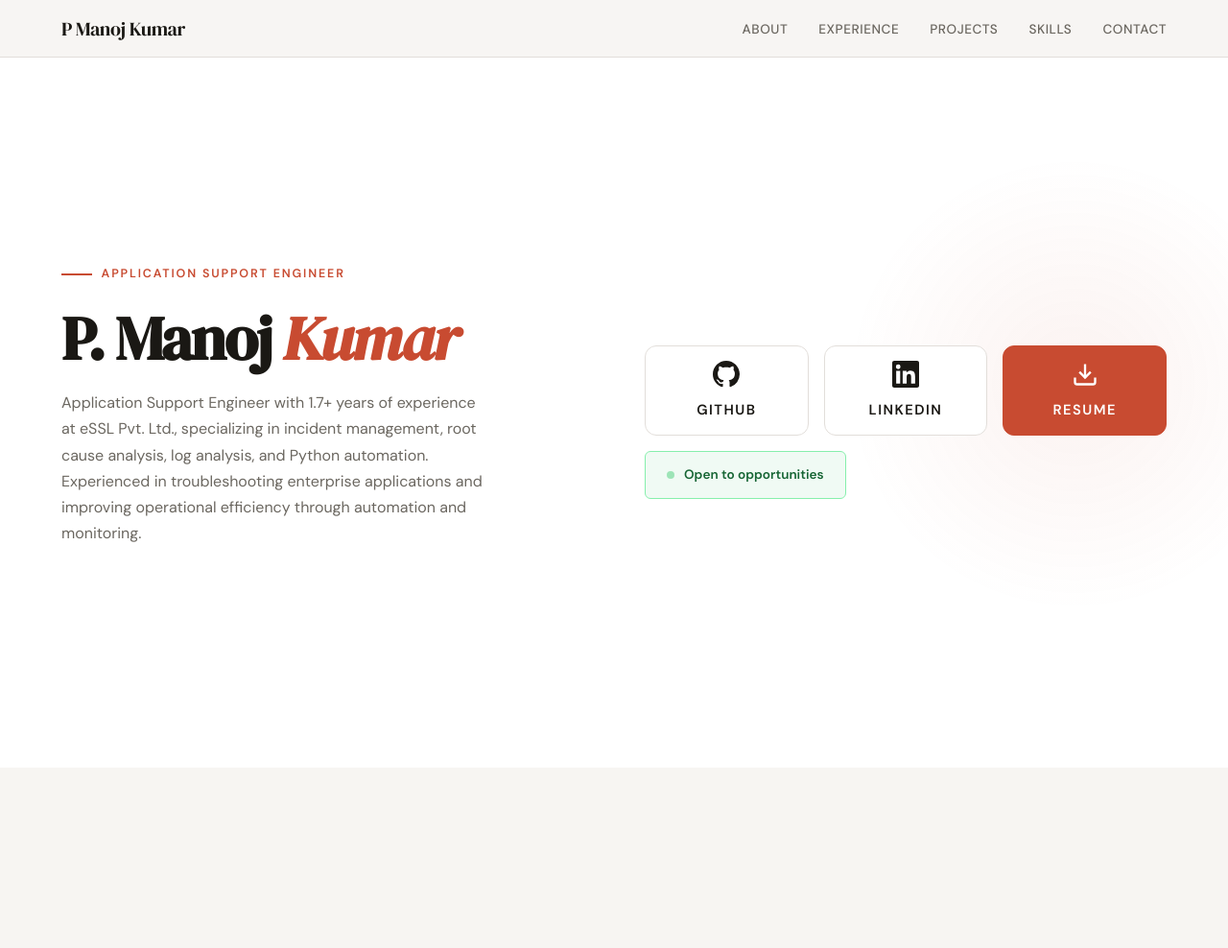
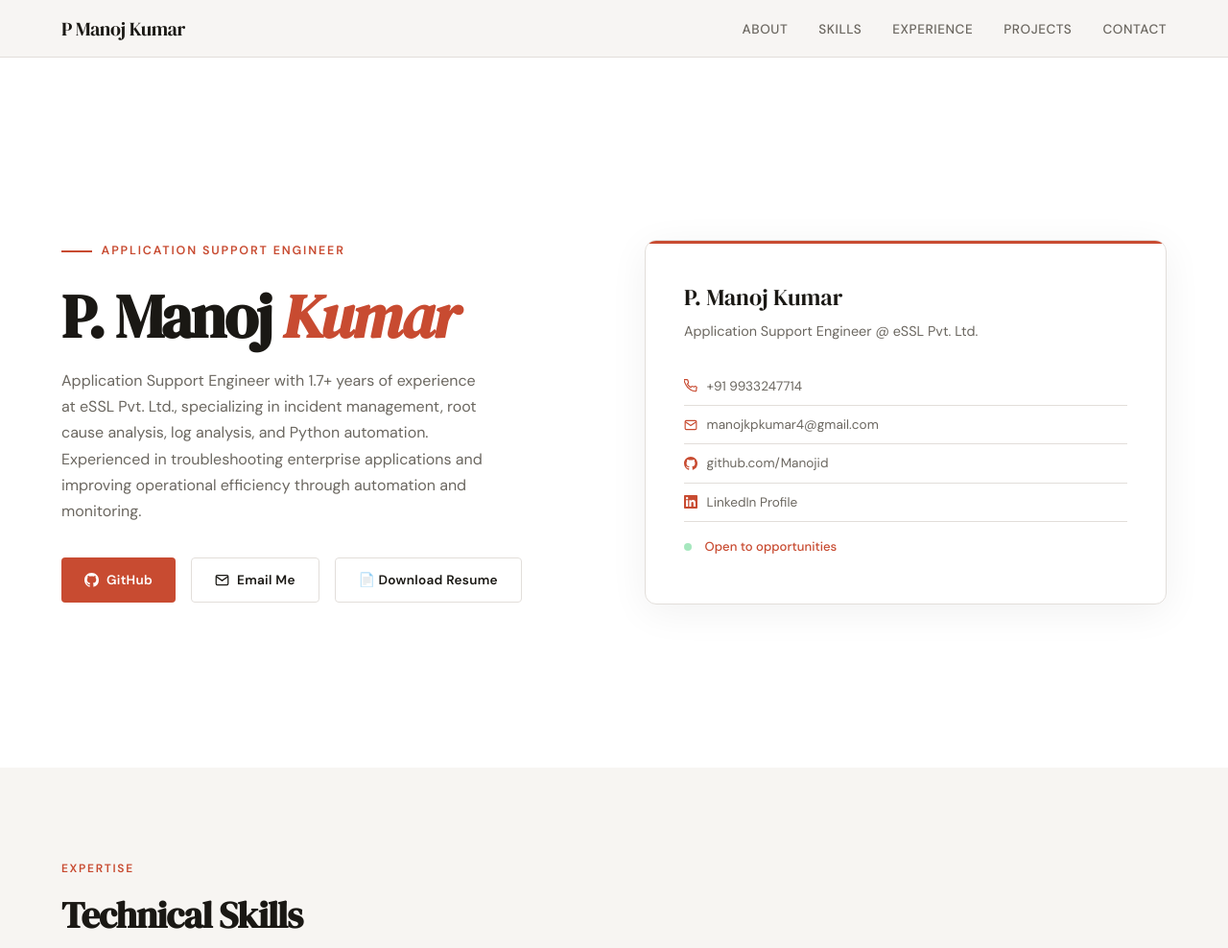
Before and after one commit to Manojid/Manojid.github.io, a plain HTML site: page index.html in a window 1280 px wide. Shown: the top 988 px of the page at 96% size. Drawn offline with Linux system fonts and the light colour scheme.

Commit message:
Refactor hero section and update buttons
Removed unused CSS styles and redundant HTML elements from the hero section. Updated the hero actions and added new buttons for GitHub and Email.

```diff
--- a/index.html
+++ b/index.html
@@ -88,95 +88,6 @@
     margin-bottom: 2.2rem;
   }
   .hero-actions { display: flex; gap: 1rem; flex-wrap: wrap; }
-
-  .hero-right {
-    display: flex;
-    flex-direction: column;
-    align-items: flex-start;
-    justify-content: center;
-    gap: 1.1rem;
-    animation: fadeUp 0.8s 0.3s ease both;
-  }
-  .hero { position: relative; overflow: hidden; }
-  .hero::before {
-    content: '';
-    position: absolute;
-    width: 480px; height: 480px;
-    border-radius: 50%;
-    background: radial-gradient(circle, rgba(200,75,49,0.07) 0%, transparent 70%);
-    right: -80px; top: 50%;
-    transform: translateY(-50%);
-    animation: breathe 5s ease-in-out infinite;
-    pointer-events: none;
-  }
-  @keyframes breathe { 0%,100%{ transform:translateY(-50%) scale(1); } 50%{ transform:translateY(-50%) scale(1.15); } }
-  .icon-grid {
-    display: grid;
-    grid-template-columns: repeat(3, 1fr);
-    gap: 1rem;
-    width: 100%;
-  }
-  .icon-card {
-    display: flex;
-    flex-direction: column;
-    align-items: center;
-    justify-content: center;
-    gap: 0.75rem;
-    padding: 2.2rem 1rem;
-    border-radius: 12px;
-    border: 1.5px solid var(--border);
-    background: var(--surface);
-    color: var(--ink);
-    text-decoration: none;
-    font-size: 0.72rem;
-    font-weight: 700;
-    letter-spacing: 0.1em;
-    text-transform: uppercase;
-    transition: color 0.25s ease, border-color 0.25s ease, transform 0.3s cubic-bezier(0.34,1.56,0.64,1), box-shadow 0.25s ease;
-    opacity: 0;
-    animation: popIn 0.55s ease forwards;
-    position: relative;
-    overflow: hidden;
-  }
-  .icon-card::before {
-    content: '';
-    position: absolute;
-    inset: 0;
-    background: var(--accent);
-    transform: scaleY(0);
-    transform-origin: bottom;
-    transition: transform 0.3s cubic-bezier(0.76,0,0.24,1);
-    z-index: 0;
-    border-radius: inherit;
-  }
-  .icon-card:hover::before { transform: scaleY(1); }
-  .icon-card:hover { color: #fff; border-color: var(--accent); transform: translateY(-5px); box-shadow: 0 16px 32px rgba(200,75,49,0.18); }
-  .icon-card svg, .icon-card span { position: relative; z-index: 1; }
-  .icon-card:nth-child(1) { animation-delay: 0.38s; }
-  .icon-card:nth-child(2) { animation-delay: 0.52s; }
-  .icon-card:nth-child(3) { animation-delay: 0.66s; }
-  .icon-card--accent { background: var(--accent); border-color: var(--accent); color: #fff; }
-  .icon-card--accent::before { background: #9a3522; }
-  .icon-card--accent:hover { box-shadow: 0 16px 32px rgba(200,75,49,0.35); }
-  @keyframes popIn {
-    0%   { opacity: 0; transform: scale(0.82) translateY(12px); }
-    65%  { opacity: 1; transform: scale(1.05) translateY(-3px); }
-    100% { opacity: 1; transform: scale(1) translateY(0); }
-  }
-  .open-badge {
-    display: inline-flex; align-items: center; gap: 0.55rem;
-    background: #f0faf4; border: 1.5px solid #86efac;
-    color: #166534; border-radius: 20px;
-    padding: 0.5rem 1.1rem; font-size: 0.82rem; font-weight: 600;
-    opacity: 0; animation: fadeUp 0.5s 0.85s ease forwards;
-    width: fit-content;
-    transition: box-shadow 0.2s;
-  }
-  .open-badge:hover { box-shadow: 0 4px 14px rgba(34,197,94,0.2); }
-  .open-dot {
-    width: 7px; height: 7px; border-radius: 50%; background: #22c55e;
-    animation: pulse 2s infinite; flex-shrink: 0;
-  }
   .btn {
     display: inline-flex; align-items: center; gap: 0.5rem;
     padding: 0.7rem 1.5rem; border-radius: 4px;
@@ -301,45 +212,6 @@
 
   footer { text-align: center; padding: 2.5rem 5%; font-size: 0.8rem; color: var(--ink-muted); border-top: 1px solid var(--border); background: var(--surface); }
 
-  .hero-right {
-    display: flex;
-    flex-direction: column;
-    justify-content: center;
-    gap: 1rem;
-    animation: fadeUp 0.8s 0.2s ease both;
-  }
-  .hero-btn {
-    width: 100%;
-    justify-content: flex-start;
-    padding: 0.9rem 1.6rem;
-    font-size: 0.92rem;
-    opacity: 0;
-    transform: translateX(30px);
-    animation: slideIn 0.5s ease forwards;
-  }
-  .hero-btn:nth-child(1) { animation-delay: 0.5s; }
-  .hero-btn:nth-child(2) { animation-delay: 0.7s; }
-  .hero-btn:nth-child(3) { animation-delay: 0.9s; }
-  .open-badge {
-    display: flex;
-    align-items: center;
-    gap: 0.6rem;
-    background: #f0faf4;
-    border: 1.5px solid #86efac;
-    color: #166534;
-    border-radius: 6px;
-    padding: 0.8rem 1.4rem;
-    font-size: 0.85rem;
-    font-weight: 600;
-    opacity: 0;
-    animation: slideIn 0.5s 1.1s ease forwards;
-  }
-  .open-dot {
-    width: 8px; height: 8px; border-radius: 50%;
-    background: #22c55e; flex-shrink: 0;
-    animation: pulse 2s infinite;
-  }
-  @keyframes slideIn { to { opacity: 1; transform: translateX(0); } }
   @keyframes fadeUp { from { opacity: 0; transform: translateY(24px); } to { opacity: 1; transform: translateY(0); } }
   .fade-in { opacity: 0; transform: translateY(20px); transition: opacity 0.6s ease, transform 0.6s ease; }
   .fade-in.visible { opacity: 1; transform: none; }
@@ -357,9 +229,9 @@
   <a class="nav-logo" href="#">P Manoj Kumar</a>
   <ul class="nav-links">
     <li><a href="#about">About</a></li>
+    <li><a href="#skills">Skills</a></li>
     <li><a href="#experience">Experience</a></li>
     <li><a href="#projects">Projects</a></li>
-   <li><a href="#skills">Skills</a></li>
     <li><a href="#contact">Contact</a></li>
   </ul>
 </nav>
@@ -371,26 +243,82 @@
     <p class="hero-desc">
       Application Support Engineer with 1.7+ years of experience at eSSL Pvt. Ltd., specializing in incident management, root cause analysis, log analysis, and Python automation. Experienced in troubleshooting enterprise applications and improving operational efficiency through automation and monitoring.
     </p>
+    <div class="hero-actions">
+      <a class="btn btn-primary" href="https://github.com/Manojid/" target="_blank">
+        <svg width="15" height="15" fill="currentColor" viewBox="0 0 24 24"><path d="M12 0C5.37 0 0 5.37 0 12c0 5.31 3.435 9.795 8.205 11.385.6.105.825-.255.825-.57 0-.285-.015-1.23-.015-2.235-3.015.555-3.795-.735-4.035-1.41-.135-.345-.72-1.41-1.23-1.695-.42-.225-1.02-.78-.015-.795.945-.015 1.62.87 1.845 1.23 1.08 1.815 2.805 1.305 3.495.99.105-.78.42-1.305.765-1.605-2.67-.3-5.46-1.335-5.46-5.925 0-1.305.465-2.385 1.23-3.225-.12-.3-.54-1.53.12-3.18 0 0 1.005-.315 3.3 1.23.96-.27 1.98-.405 3-.405s2.04.135 3 .405c2.295-1.56 3.3-1.23 3.3-1.23.66 1.65.24 2.88.12 3.18.765.84 1.23 1.905 1.23 3.225 0 4.605-2.805 5.625-5.475 5.925.435.375.81 1.095.81 2.22 0 1.605-.015 2.895-.015 3.3 0 .315.225.69.825.57A12.02 12.02 0 0024 12c0-6.63-5.37-12-12-12z"/></svg>
+        GitHub
+      </a>
+      <a class="btn btn-outline" href="mailto:manojkpkumar4@gmail.com">
+        <svg width="15" height="15" fill="none" stroke="currentColor" stroke-width="2" viewBox="0 0 24 24"><path d="M4 4h16c1.1 0 2 .9 2 2v12c0 1.1-.9 2-2 2H4c-1.1 0-2-.9-2-2V6c0-1.1.9-2 2-2z"/><polyline points="22,6 12,13 2,6"/></svg>
+        Email Me
+       <a class="btn btn-outline" href="Manoj Kumar Resume.pdf" download>
+  📄 Download Resume
+       </a>
+      </a>
+    </div>
   </div>
 
-  <div class="hero-right">
-    <div class="icon-grid">
-      <a class="icon-card hero-btn" href="https://github.com/Manojid/" target="_blank">
-        <svg width="28" height="28" fill="currentColor" viewBox="0 0 24 24"><path d="M12 0C5.37 0 0 5.37 0 12c0 5.31 3.435 9.795 8.205 11.385.6.105.825-.255.825-.57 0-.285-.015-1.23-.015-2.235-3.015.555-3.795-.735-4.035-1.41-.135-.345-.72-1.41-1.23-1.695-.42-.225-1.02-.78-.015-.795.945-.015 1.62.87 1.845 1.23 1.08 1.815 2.805 1.305 3.495.99.105-.78.42-1.305.765-1.605-2.67-.3-5.46-1.335-5.46-5.925 0-1.305.465-2.385 1.23-3.225-.12-.3-.54-1.53.12-3.18 0 0 1.005-.315 3.3 1.23.96-.27 1.98-.405 3-.405s2.04.135 3 .405c2.295-1.56 3.3-1.23 3.3-1.23.66 1.65.24 2.88.12 3.18.765.84 1.23 1.905 1.23 3.225 0 4.605-2.805 5.625-5.475 5.925.435.375.81 1.095.81 2.22 0 1.605-.015 2.895-.015 3.3 0 .315.225.69.825.57A12.02 12.02 0 0024 12c0-6.63-5.37-12-12-12z"/></svg>
-        <span>GitHub</span>
-      </a>
-      <a class="icon-card hero-btn" href="https://linkedin.com/in/p-manoj-kumar-380a35276" target="_blank">
-        <svg width="28" height="28" fill="currentColor" viewBox="0 0 24 24"><path d="M20.447 20.452h-3.554v-5.569c0-1.328-.027-3.037-1.852-3.037-1.853 0-2.136 1.445-2.136 2.939v5.667H9.351V9h3.414v1.561h.046c.477-.9 1.637-1.85 3.37-1.85 3.601 0 4.267 2.37 4.267 5.455v6.286zM5.337 7.433a2.062 2.062 0 01-2.063-2.065 2.064 2.064 0 112.063 2.065zm1.782 13.019H3.555V9h3.564v11.452zM22.225 0H1.771C.792 0 0 .774 0 1.729v20.542C0 23.227.792 24 1.771 24h20.451C23.2 24 24 23.227 24 22.271V1.729C24 .774 23.2 0 22.222 0h.003z"/></svg>
-        <span>LinkedIn</span>
-      </a>
-      <a class="icon-card icon-card--accent hero-btn" href="Manoj Kumar Resume.pdf" download>
-        <svg width="28" height="28" fill="none" stroke="currentColor" stroke-width="2" viewBox="0 0 24 24"><path d="M21 15v4a2 2 0 01-2 2H5a2 2 0 01-2-2v-4"/><polyline points="7 10 12 15 17 10"/><line x1="12" y1="15" x2="12" y2="3"/></svg>
-        <span>Resume</span>
-      </a>
+  <div class="hero-card">
+    <div class="hero-card-name">P. Manoj Kumar</div>
+    <div class="hero-card-role">Application Support Engineer @ eSSL Pvt. Ltd.</div>
+    <div class="info-row">
+      <svg width="14" height="14" fill="none" stroke="currentColor" stroke-width="2" viewBox="0 0 24 24"><path d="M22 16.92v3a2 2 0 01-2.18 2 19.79 19.79 0 01-8.63-3.07A19.5 19.5 0 013.07 9.81a19.79 19.79 0 01-3.07-8.67A2 2 0 012 .99h3a2 2 0 012 1.72c.127.96.361 1.903.7 2.81a2 2 0 01-.45 2.11L6.09 8.91a16 16 0 006 6l1.27-1.27a2 2 0 012.11-.45c.907.339 1.85.573 2.81.7A2 2 0 0122 16.92z"/></svg>
+      +91 9933247714
     </div>
-    <div class="open-badge">
-      <span class="open-dot"></span>
-      Open to opportunities
+    <div class="info-row">
+      <svg width="14" height="14" fill="none" stroke="currentColor" stroke-width="2" viewBox="0 0 24 24"><path d="M4 4h16c1.1 0 2 .9 2 2v12c0 1.1-.9 2-2 2H4c-1.1 0-2-.9-2-2V6c0-1.1.9-2 2-2z"/><polyline points="22,6 12,13 2,6"/></svg>
+      <a href="mailto:manojkpkumar4@gmail.com">manojkpkumar4@gmail.com</a>
+    </div>
+    <div class="info-row">
+      <svg width="14" height="14" fill="currentColor" viewBox="0 0 24 24"><path d="M12 0C5.37 0 0 5.37 0 12c0 5.31 3.435 9.795 8.205 11.385.6.105.825-.255.825-.57 0-.285-.015-1.23-.015-2.235-3.015.555-3.795-.735-4.035-1.41-.135-.345-.72-1.41-1.23-1.695-.42-.225-1.02-.78-.015-.795.945-.015 1.62.87 1.845 1.23 1.08 1.815 2.805 1.305 3.495.99.105-.78.42-1.305.765-1.605-2.67-.3-5.46-1.335-5.46-5.925 0-1.305.465-2.385 1.23-3.225-.12-.3-.54-1.53.12-3.18 0 0 1.005-.315 3.3 1.23.96-.27 1.98-.405 3-.405s2.04.135 3 .405c2.295-1.56 3.3-1.23 3.3-1.23.66 1.65.24 2.88.12 3.18.765.84 1.23 1.905 1.23 3.225 0 4.605-2.805 5.625-5.475 5.925.435.375.81 1.095.81 2.22 0 1.605-.015 2.895-.015 3.3 0 .315.225.69.825.57A12.02 12.02 0 0024 12c0-6.63-5.37-12-12-12z"/></svg>
+      <a href="https://github.com/Manojid/" target="_blank">github.com/Manojid</a>
+    </div>
+    <div class="info-row">
+      <svg width="14" height="14" fill="currentColor" viewBox="0 0 24 24"><path d="M20.447 20.452h-3.554v-5.569c0-1.328-.027-3.037-1.852-3.037-1.853 0-2.136 1.445-2.136 2.939v5.667H9.351V9h3.414v1.561h.046c.477-.9 1.637-1.85 3.37-1.85 3.601 0 4.267 2.37 4.267 5.455v6.286zM5.337 7.433a2.062 2.062 0 01-2.063-2.065 2.064 2.064 0 112.063 2.065zm1.782 13.019H3.555V9h3.564v11.452zM22.225 0H1.771C.792 0 0 .774 0 1.729v20.542C0 23.227.792 24 1.771 24h20.451C23.2 24 24 23.227 24 22.271V1.729C24 .774 23.2 0 22.222 0h.003z"/></svg>
+      <a href="https://linkedin.com/in/p-manoj-kumar-380a35276" target="_blank">LinkedIn Profile</a>
+    </div>
+    <div class="info-row" style="margin-top:0.4rem">
+      <span class="status-dot"></span>
+      <span style="font-size:0.82rem;color:var(--accent);font-weight:500">Open to opportunities</span>
+    </div>
+  </div>
+</section>
+
+<section id="skills">
+  <div class="section-header fade-in">
+    <div class="section-label">Expertise</div>
+    <h2>Technical Skills</h2>
+  </div>
+  <div class="skills-grid">
+    <div class="skill-card fade-in">
+      <div class="skill-card-title">Application Support</div>
+      <div class="tags">
+        <span class="tag">Incident Management</span><span class="tag">Root Cause Analysis</span><span class="tag">Log Analysis</span><span class="tag">UAT</span><span class="tag">Defect Tracking</span><span class="tag">KEDB Management</span><span class="tag">SOP Documentation</span><span class="tag">Post-deployment Validation</span>
+      </div>
+    </div>
+    <div class="skill-card fade-in">
+      <div class="skill-card-title">Networking & Infrastructure</div>
+      <div class="tags">
+        <span class="tag">VLAN</span><span class="tag">Internet Protocol</span><span class="tag">Firewall & Antivirus</span><span class="tag">LAN/WAN</span>
+      </div>
+    </div>
+    <div class="skill-card fade-in">
+      <div class="skill-card-title">Programming & Databases</div>
+      <div class="tags">
+        <span class="tag">Python</span><span class="tag">C</span><span class="tag">SQL</span>
+      </div>
+    </div>
+    <div class="skill-card fade-in">
+      <div class="skill-card-title">Libraries</div>
+      <div class="tags">
+        <span class="tag">NumPy</span><span class="tag">C</span><span class="tag">Pandas</span>
+      </div>
+    </div>
+    <div class="skill-card fade-in">
+      <div class="skill-card-title">AI & Automation</div>
+      <div class="tags">
+        <span class="tag">LangChain</span><span class="tag">Selenium</span><span class="tag">API Integration</span>
+      </div>
     </div>
   </div>
 </section>
@@ -456,45 +384,6 @@
   </div>
 </section>
 
- <section id="skills">
-  <div class="section-header fade-in">
-    <div class="section-label">Expertise</div>
-    <h2>Technical Skills</h2>
-  </div>
-  <div class="skills-grid">
-    <div class="skill-card fade-in">
-      <div class="skill-card-title">Application Support</div>
-      <div class="tags">
-        <span class="tag">Incident Management</span><span class="tag">Root Cause Analysis</span><span class="tag">Log Analysis</span><span class="tag">UAT</span><span class="tag">Defect Tracking</span><span class="tag">KEDB Management</span><span class="tag">SOP Documentation</span><span class="tag">Post-deployment Validation</span>
-      </div>
-    </div>
-    <div class="skill-card fade-in">
-      <div class="skill-card-title">Networking & Infrastructure</div>
-      <div class="tags">
-        <span class="tag">VLAN</span><span class="tag">Internet Protocol</span><span class="tag">Firewall & Antivirus</span><span class="tag">LAN/WAN</span>
-      </div>
-    </div>
-    <div class="skill-card fade-in">
-      <div class="skill-card-title">Programming & Databases</div>
-      <div class="tags">
-        <span class="tag">Python</span><span class="tag">C</span><span class="tag">SQL</span>
-      </div>
-    </div>
-    <div class="skill-card fade-in">
-      <div class="skill-card-title">Libraries</div>
-      <div class="tags">
-        <span class="tag">NumPy</span><span class="tag">C</span><span class="tag">Pandas</span>
-      </div>
-    </div>
-    <div class="skill-card fade-in">
-      <div class="skill-card-title">AI & Automation</div>
-      <div class="tags">
-        <span class="tag">LangChain</span><span class="tag">Selenium</span><span class="tag">API Integration</span>
-      </div>
-    </div>
-  </div>
-</section>
-
 <section id="education">
   <div class="section-header fade-in">
     <div class="section-label">Background</div>
@@ -528,9 +417,9 @@
       <p class="contact-intro" style="font-size:0.85rem">🌐 Languages: English (Professional) · Hindi (Conversational) · Tamil (Native)</p>
     </div>
     <div class="contact-links">
-      <a class="contact-item" href="/cdn-cgi/l/email-protection#6d000c030207061d0618000c1f592d0a000c0401430e0200">
+      <a class="contact-item" href="mailto:manojkpkumar4@gmail.com">
         <svg width="16" height="16" fill="none" stroke="currentColor" stroke-width="2" viewBox="0 0 24 24"><path d="M4 4h16c1.1 0 2 .9 2 2v12c0 1.1-.9 2-2 2H4c-1.1 0-2-.9-2-2V6c0-1.1.9-2 2-2z"/><polyline points="22,6 12,13 2,6"/></svg>
-        <span class="__cf_email__" data-cfemail="adc0ccc3c2c7c6ddc6d8c0ccdf99edcac0ccc4c183cec2c0">[email&#160;protected]</span>
+        manojkpkumar4@gmail.com
       </a>
       <a class="contact-item" href="tel:+919933247714">
         <svg width="16" height="16" fill="none" stroke="currentColor" stroke-width="2" viewBox="0 0 24 24"><path d="M22 16.92v3a2 2 0 01-2.18 2 19.79 19.79 0 01-8.63-3.07A19.5 19.5 0 013.07 9.81a19.79 19.79 0 01-3.07-8.67A2 2 0 012 .99h3a2 2 0 012 1.72c.127.96.361 1.903.7 2.81a2 2 0 01-.45 2.11L6.09 8.91a16 16 0 006 6l1.27-1.27a2 2 0 012.11-.45c.907.339 1.85.573 2.81.7A2 2 0 0122 16.92z"/></svg>
@@ -552,4 +441,11 @@
   <p>© 2026 P. Manoj Kumar</p>
 </footer>
 
-<script data-cfasync="false" src="/cdn-cgi/scripts/5c5dd728/cloudflare-static/email-decode.min.js
+<script>
+  const observer = new IntersectionObserver((entries) => {
+    entries.forEach(e => { if (e.isIntersecting) e.target.classList.add('visible'); });
+  }, { threshold: 0.12 });
+  document.querySelectorAll('.fade-in').forEach(el => observer.observe(el));
+</script>
+</body>
+</html>
```
